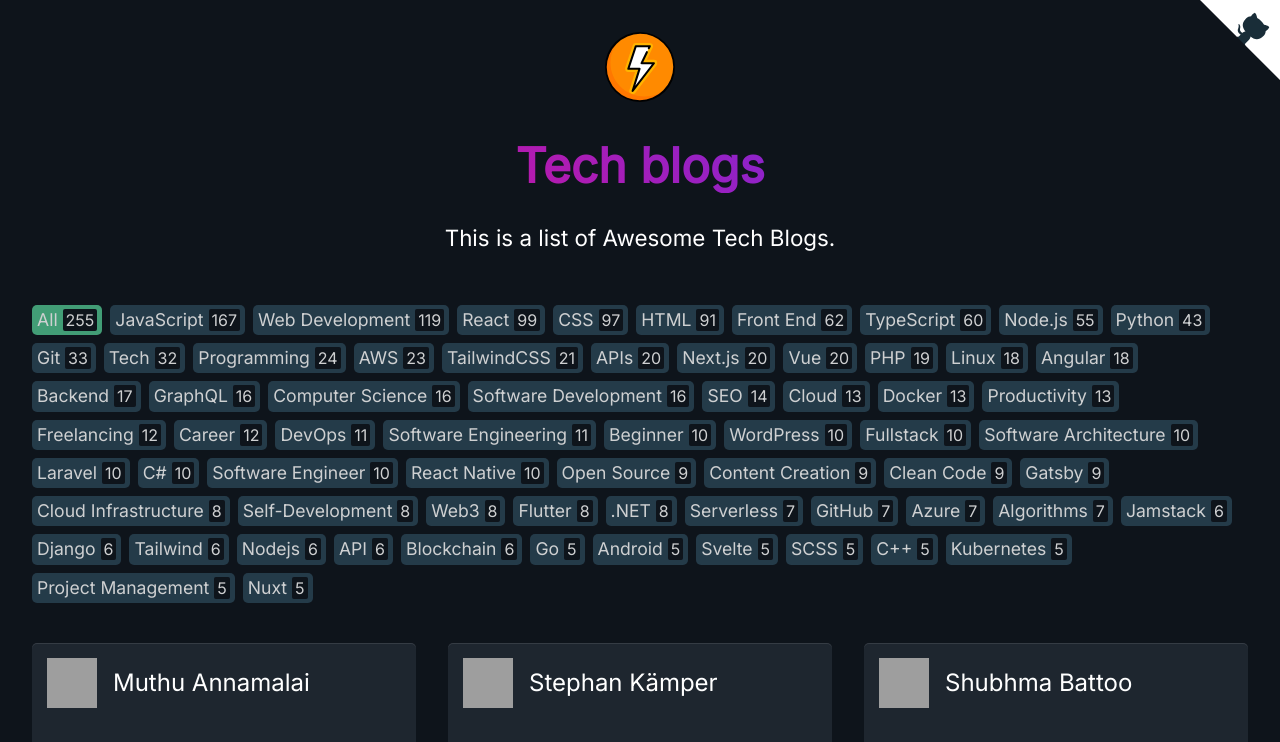
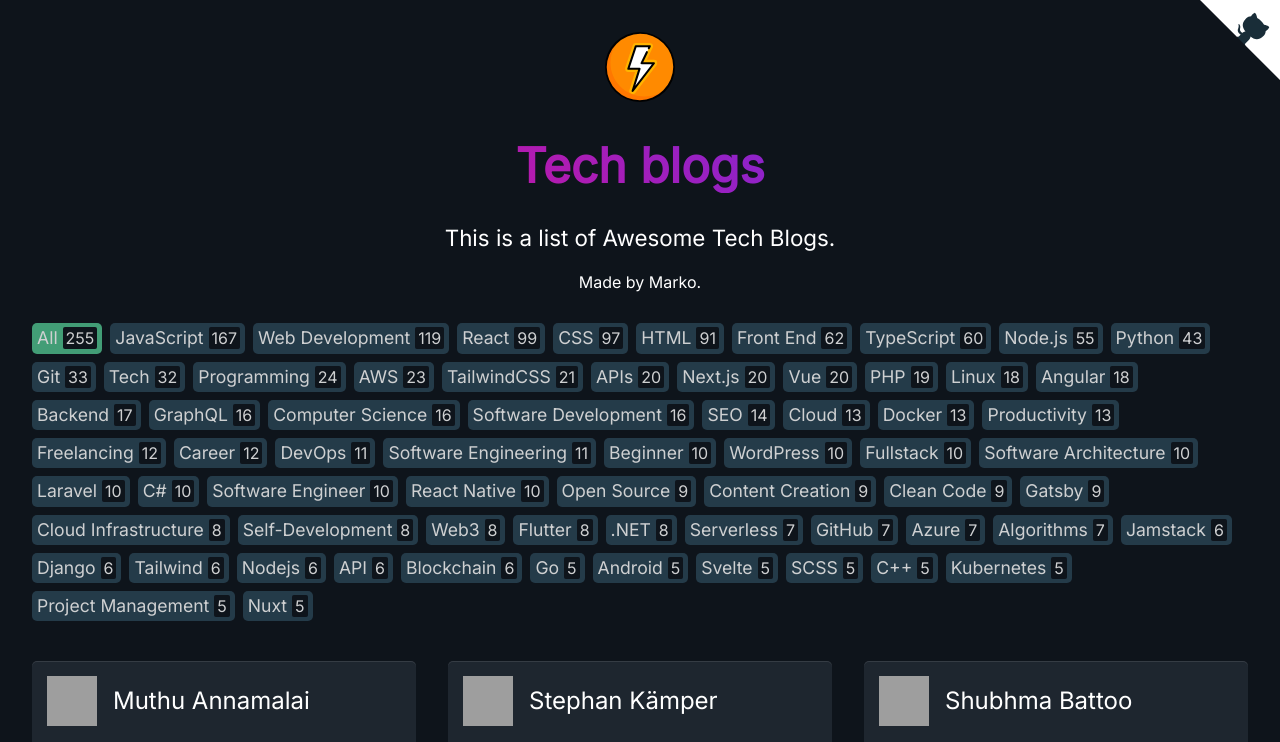
Before and after one commit to markodenic/awesome-tech-blogs, a Nuxt app: page / in a window 1280 px wide. Shown: the top 742 px of the page. Built offline with nearby package versions, Linux system fonts and the light colour scheme; grey boxes are pictures that could not be loaded.

Commit message:
Small CTA added to the header

```diff
--- a/components/TheHeader.vue
+++ b/components/TheHeader.vue
@@ -21,5 +21,7 @@
     <p>
       This is a list of Awesome Tech Blogs.
     </p>
+
+    Made by <a href="https://markodenic.com">Marko</a>.
   </header>
 </template>
```
